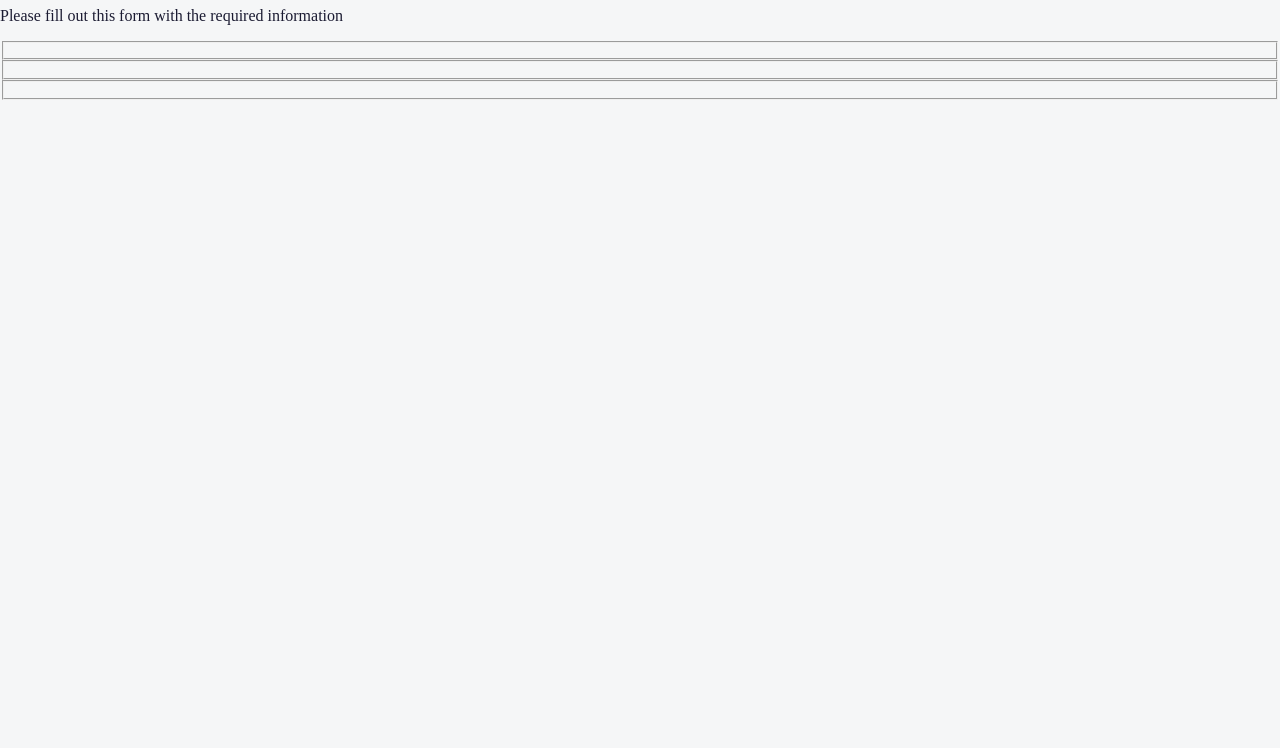
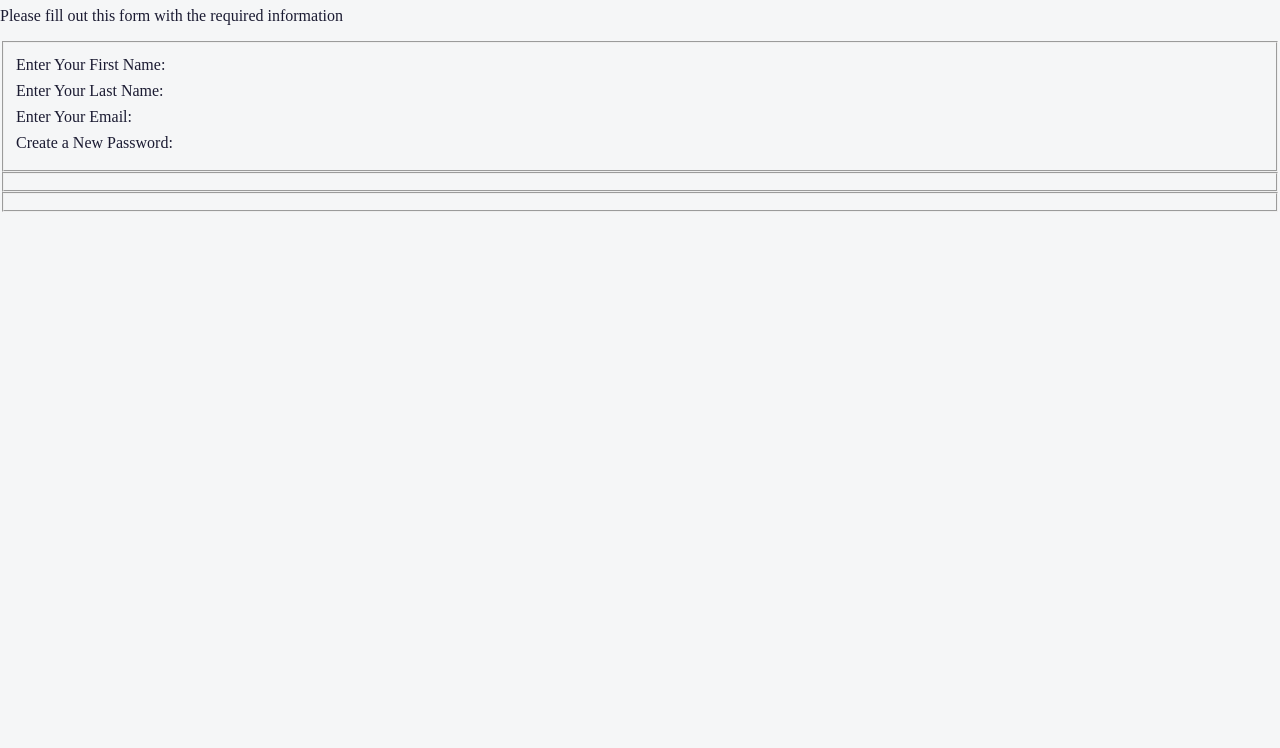
Before and after one commit to KuraiPiero/registrationForm, a plain HTML site: page index.html in a window 1280 px wide. Shown: the part 73-821 px from the top of the page. Drawn offline with Linux system fonts and the light colour scheme.

Commit message:
add text on label and styles

```diff
--- a/index.html
+++ b/index.html
@@ -12,10 +12,10 @@
     <p>Please fill out this form with the required information</p>
     <form action="https://register-demo.freecodecamp.org">
       <fieldset>
-        <label for=""></label>
-        <label for=""></label>
-        <label for=""></label>
-        <label for=""></label>
+        <label for="">Enter Your First Name:</label>
+        <label for="">Enter Your Last Name:</label>
+        <label for="">Enter Your Email:</label>
+        <label for="">Create a New Password:</label>
       </fieldset>
       <fieldset></fieldset>
       <fieldset></fieldset>
--- a/styles/styles.css
+++ b/styles/styles.css
@@ -5,3 +5,7 @@ body {
   background: #f5f6f7;
   color: #1b1b32;
 }
+label {
+  display: block;
+  margin: 0.5rem 0;
+}
```
